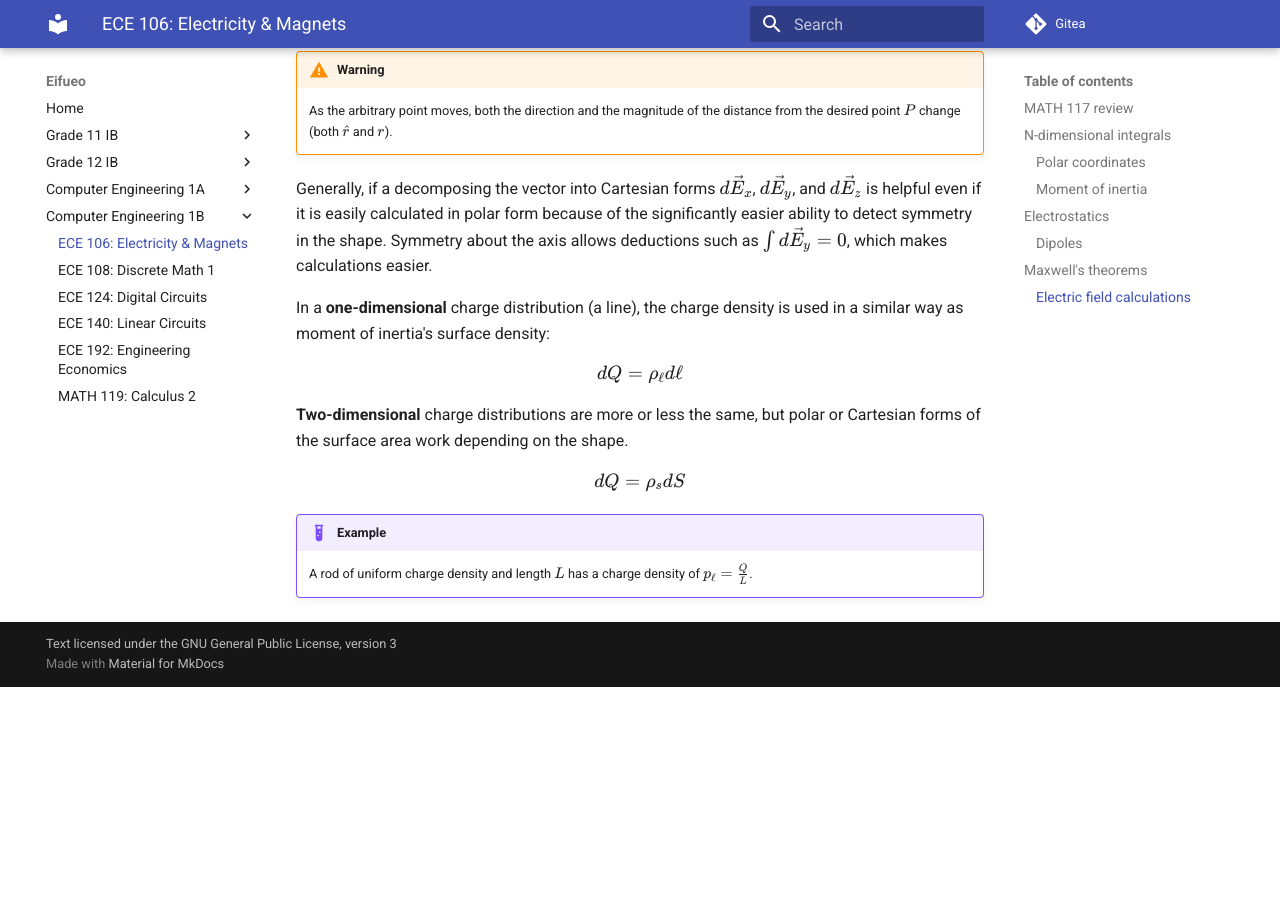
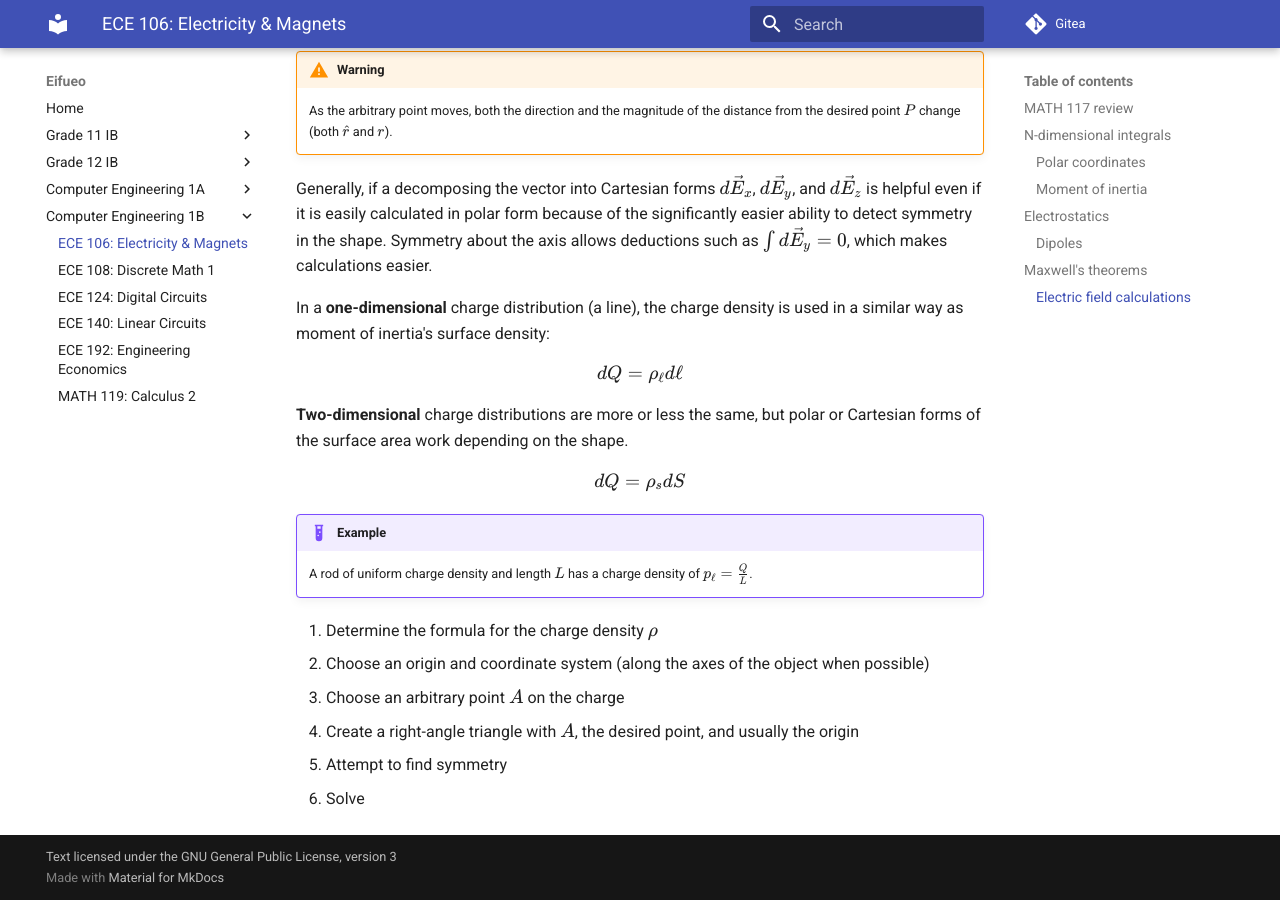
Before and after one commit to potatoeggy/eifueo, an MkDocs documentation site: the page built from docs/1b/ece106.md, in a window 1280 px wide and 900 px high, scrolled down 5463 px. Built offline with MkDocs 1.6.1 and Material for MkDocs 9.7.7, drawn with Linux system fonts in a browser that asks for light colours; before the commit the page ends 6150 px from its top, so only the background shows below that.

```diff
--- a/docs/1b/ece106.md
+++ b/docs/1b/ece106.md
@@ -214,3 +214,10 @@ $$dQ=\rho_s dS$$
 
 !!! example
     A rod of uniform charge density and length $L$ has a charge density of $p_\ell=\frac{Q}{L}$.
+
+1. Determine the formula for the charge density $\rho$
+2. Choose an origin and coordinate system (along the axes of the object when possible)
+3. Choose an arbitrary point $A$ on the charge
+4. Create a right-angle triangle with $A$, the desired point, and usually the origin
+5. Attempt to find symmetry
+6. Solve
```
Also changed, not shown: docs/1b/ece124.md (+4 -0 lines).
